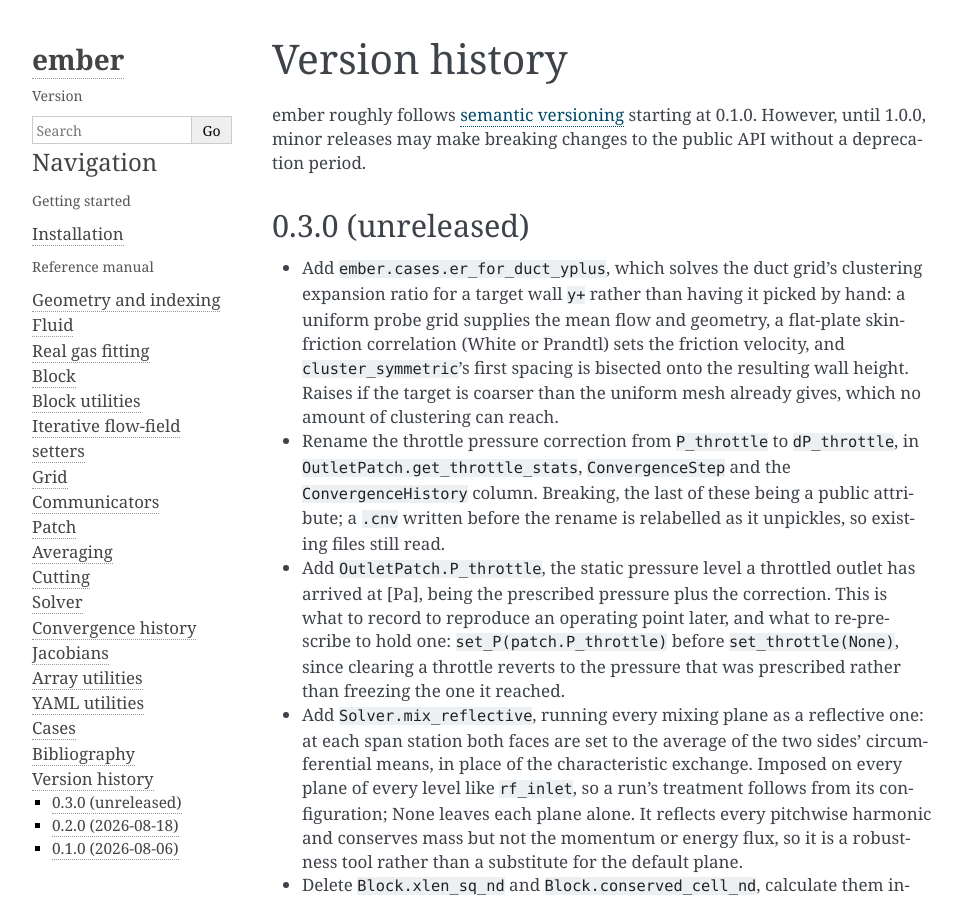
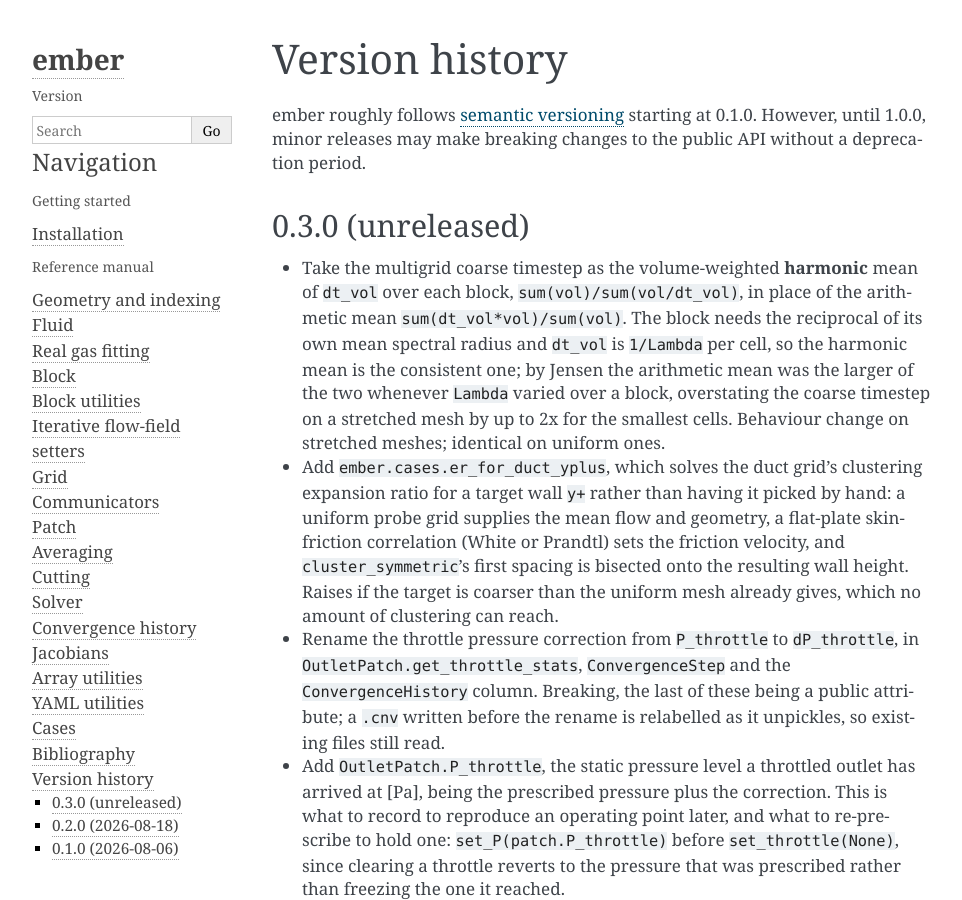
Before and after one commit to jb753/ember, a Sphinx documentation site: the page built from docs/changelog.rst, in a window 1280 px wide and 900 px high. Shown: the whole window, without its empty margins (148-1110 px from the left). Built offline with Sphinx 7.4.7, drawn with Linux system fonts in a browser that asks for light colours; pages that are not in the unit, such as notebooks, are missing from menus; comment, search, counter and statistics services are not loaded.

Commit message:
Take the coarse timestep as a harmonic mean over the block
The multigrid coarse correction scales by dt_blk, which was the
volume-weighted arithmetic mean of dt_vol over the block. The block needs the
reciprocal of the block's mean spectral radius, and dt_vol is 1/Lambda per
cell, so the mean that belongs there is the harmonic one:
sum(vol)/sum(vol/dt_vol). By Jensen the arithmetic mean is the larger whenever
Lambda varies over a block, which on the clustered duct overstated the coarse
timestep by up to 2.0x for the smallest cells in a level-3 block, against
1.01x on a uniform mesh.

sdt now accumulates sum(vol/dt_vol) and dtblk is sv/sdt; the coarser levels
reduce the same two accumulators unchanged, so the hierarchy is untouched.

Identical on a uniform mesh, where every mean of a constant is that constant.
The three existing weighting invariants hold unchanged; the new test pins the
harmonic form with a checkerboard of 2/3 and 2, whose harmonic mean over every
2x2x2 block is 1.0 against an arithmetic 4/3.

This does not move the stability limit: the clustered duct's multigrid CFL
bracket is unchanged within its 0.125 resolution, so the dt_blk spread is not
what costs a clustered mesh its extra multigrid penalty. Kept on the
correctness argument alone, which docs/dev/mg_stability.md records along with
the falsified prediction.

```diff
--- a/CHANGELOG.rst
+++ b/CHANGELOG.rst
@@ -10,6 +10,14 @@ public API without a deprecation period.
 0.3.0 (unreleased)
 ------------------
 
+* Take the multigrid coarse timestep as the volume-weighted **harmonic** mean
+  of ``dt_vol`` over each block, ``sum(vol)/sum(vol/dt_vol)``, in place of the
+  arithmetic mean ``sum(dt_vol*vol)/sum(vol)``. The block needs the reciprocal
+  of its own mean spectral radius and ``dt_vol`` is ``1/Lambda`` per cell, so
+  the harmonic mean is the consistent one; by Jensen the arithmetic mean was
+  the larger of the two whenever ``Lambda`` varied over a block, overstating
+  the coarse timestep on a stretched mesh by up to 2x for the smallest cells.
+  Behaviour change on stretched meshes; identical on uniform ones.
 * Add ``ember.cases.er_for_duct_yplus``, which solves the duct grid's
   clustering expansion ratio for a target wall ``y+`` rather than having it
   picked by hand: a uniform probe grid supplies the mean flow and geometry, a
```
Also changed, not shown: docs/dev/mg_stability.md (+36 -0 lines), 3 other files.
